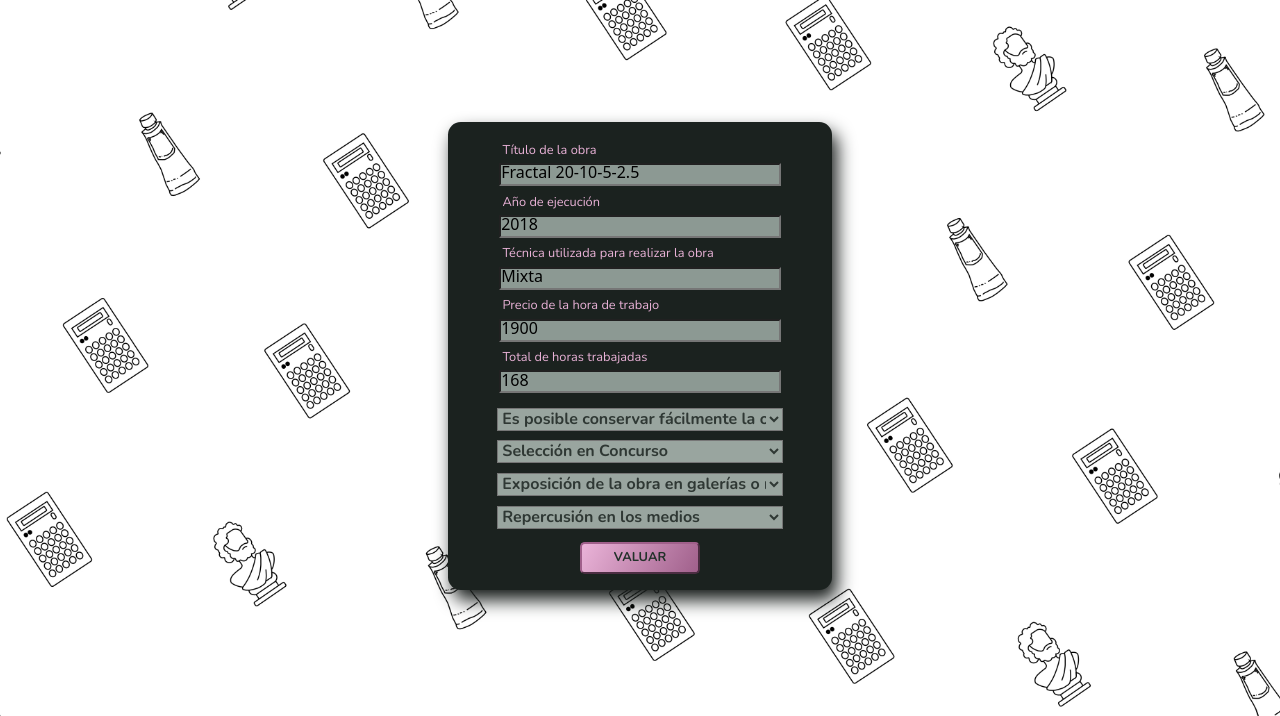
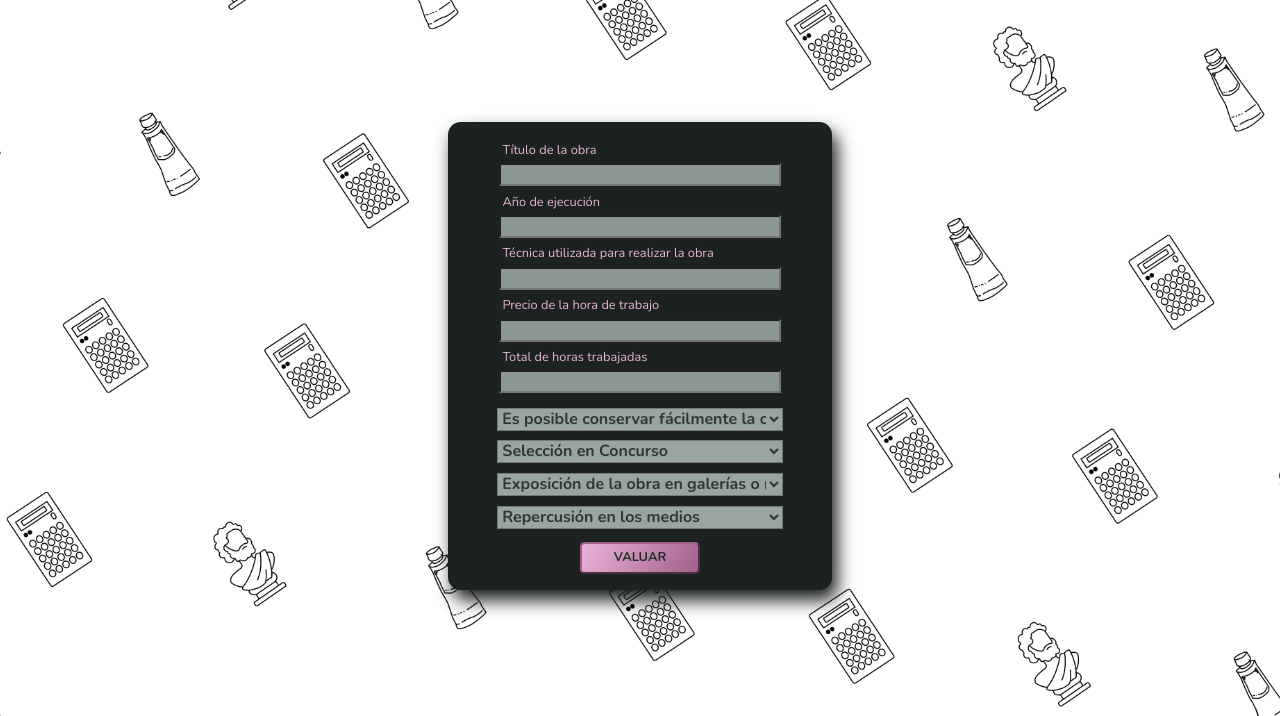
Before and after one commit to lourdes-miazzo/ejercicios-JavaScript, a plain HTML site: page html/valuarHoras.html in a window 1280 px wide. Shown: the part 84-800 px from the top of the page. Drawn offline with nearby package versions, Linux system fonts and the light colour scheme.

Commit message:
Update valuarHoras.html

```diff
--- a/html/valuarHoras.html
+++ b/html/valuarHoras.html
@@ -32,15 +32,15 @@
     <div class="fondoForm ms-auto me-auto ordenForm3">
         <form id="valuarObraHoras">
             <p>Título de la obra</p>
-            <input type="text" placeholder="" id="titulo" required value="Fractal 20-10-5-2.5">
+            <input type="text" placeholder="" id="titulo" required >
             <p>Año de ejecución</p>
-            <input type="number"  placeholder="" id="anio" required value="2018">
+            <input type="number"  placeholder="" id="anio" required >
             <p>Técnica utilizada para realizar la obra</p>
-            <input type="text" placeholder="" id="tecnica" required value="Mixta">
+            <input type="text" placeholder="" id="tecnica" required >
             <p>Precio de la hora de trabajo</p>
-            <input type="number"  placeholder="" id="horaReferencia" required value="1900">
+            <input type="number"  placeholder="" id="horaReferencia" required >
             <p>Total de horas trabajadas</p>
-            <input type="number"  placeholder="" id="horasTrabajadas" required value="168">
+            <input type="number"  placeholder="" id="horasTrabajadas" required >
             <p></p>
             <label for="conservacion"></label>
             <select id="conservacion" required>
```
